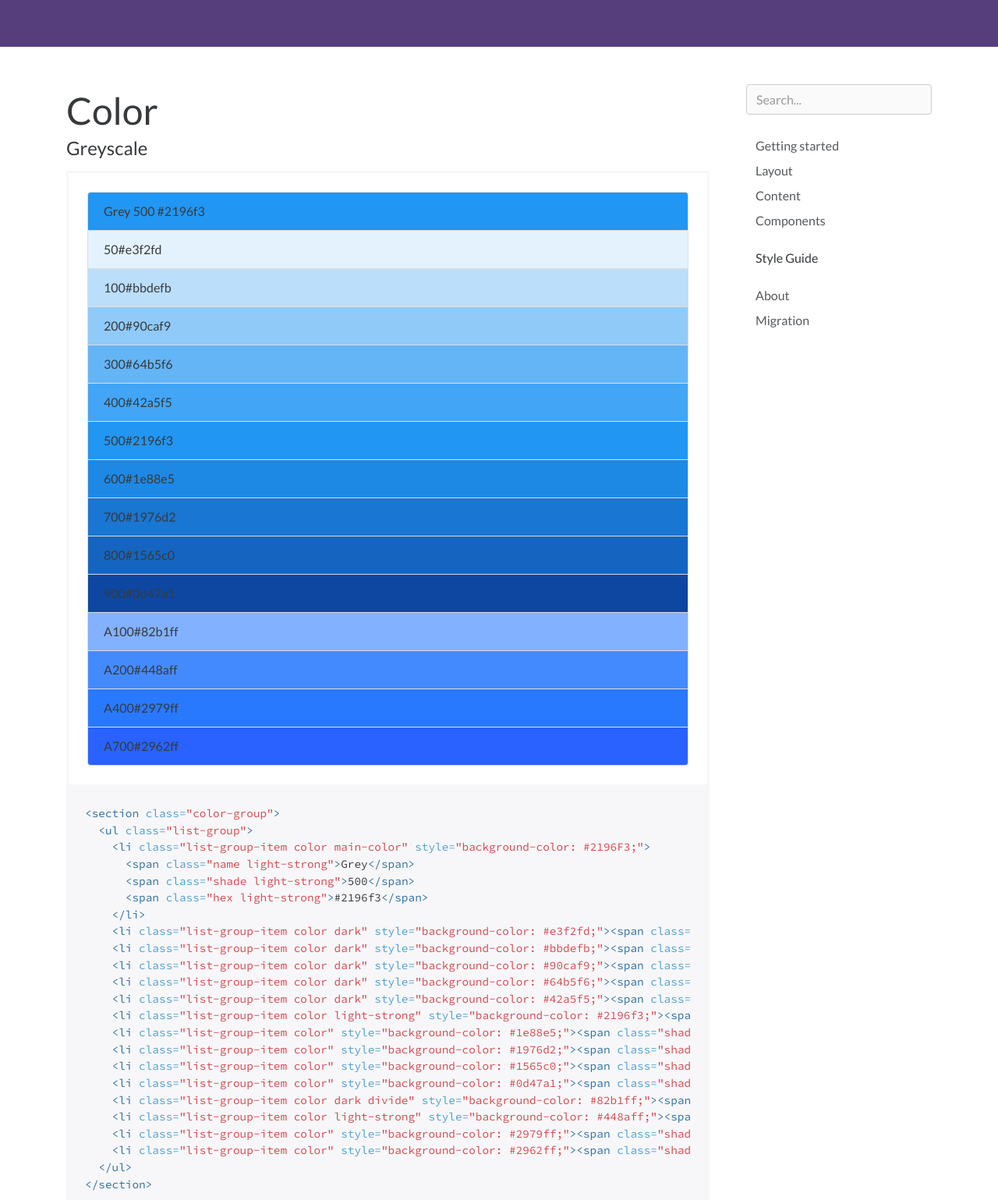
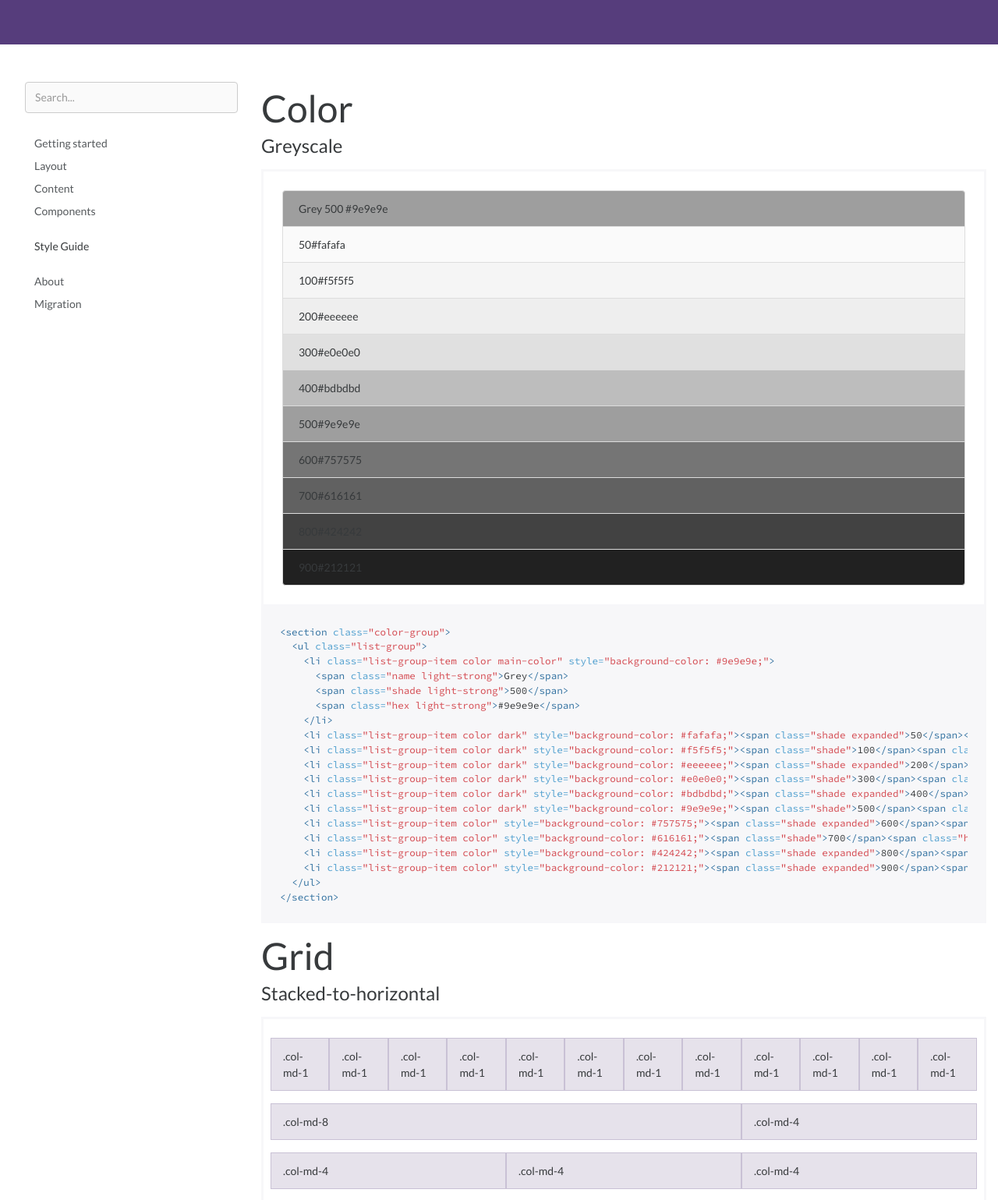
Before and after one commit to onenameio/rhythm-old, a Jekyll site: the page built from docs/style-guide/index.md, in a window 1280 px wide, cut to the strip 333-1872 px from the top of the page. Shown: the whole strip at 78% size. Built offline with Jekyll 4.4.1, drawn with Linux system fonts in a browser that asks for light colours; nearby versions of some CDN libraries; some of the changed text lies outside the part shown.

Commit message:
choosing colors for app, adjusted layout of style guide, removed borders from list items

```diff
--- a/docs/_layouts/docs.html
+++ b/docs/_layouts/docs.html
@@ -19,12 +19,12 @@
       </div>
     </div>
 
-    <div class="container">
+    <div class="container-fluid">
       <div class="row">
-        <div class="col-md-3 col-md-push-9 bd-sidebar">
+        <div class="col-md-3 bd-sidebar">
           {% include nav-docs.html %}
         </div>
-        <div class="col-md-9 col-md-pull-3 bd-content">
+        <div class="col-md-9 col-md-push bd-content">
           <h1 class="bd-title" id="content">{{ page.title }}</h1>
           {{ content }}
         </div>
--- a/docs/style-guide/index.md
+++ b/docs/style-guide/index.md
@@ -10,25 +10,21 @@ group: style-guide
 {% example html %}
 <section class="color-group">
   <ul class="list-group">
-    <li class="list-group-item color main-color" style="background-color: #2196F3;">
+    <li class="list-group-item color main-color" style="background-color: #9e9e9e;">
       <span class="name light-strong">Grey</span>
       <span class="shade light-strong">500</span>
-      <span class="hex light-strong">#2196f3</span>
+      <span class="hex light-strong">#9e9e9e</span>
     </li>
-    <li class="list-group-item color dark" style="background-color: #e3f2fd;"><span class="shade expanded">50</span><span class="hex">#e3f2fd</span></li>
-    <li class="list-group-item color dark" style="background-color: #bbdefb;"><span class="shade">100</span><span class="hex">#bbdefb</span></li>
-    <li class="list-group-item color dark" style="background-color: #90caf9;"><span class="shade expanded">200</span><span class="hex">#90caf9</span></li>
-    <li class="list-group-item color dark" style="background-color: #64b5f6;"><span class="shade">300</span><span class="hex">#64b5f6</span></li>
-    <li class="list-group-item color dark" style="background-color: #42a5f5;"><span class="shade expanded">400</span><span class="hex">#42a5f5</span></li>
-    <li class="list-group-item color light-strong" style="background-color: #2196f3;"><span class="shade">500</span><span class="hex">#2196f3</span></li>
-    <li class="list-group-item color" style="background-color: #1e88e5;"><span class="shade expanded">600</span><span class="hex">#1e88e5</span></li>
-    <li class="list-group-item color" style="background-color: #1976d2;"><span class="shade">700</span><span class="hex">#1976d2</span></li>
-    <li class="list-group-item color" style="background-color: #1565c0;"><span class="shade expanded">800</span><span class="hex">#1565c0</span></li>
-    <li class="list-group-item color" style="background-color: #0d47a1;"><span class="shade expanded">900</span><span class="hex">#0d47a1</span></li>
-    <li class="list-group-item color dark divide" style="background-color: #82b1ff;"><span class="shade accent">A100</span><span class="hex">#82b1ff</span></li>
-    <li class="list-group-item color light-strong" style="background-color: #448aff;"><span class="shade accent expanded">A200</span><span class="hex">#448aff</span></li>
-    <li class="list-group-item color" style="background-color: #2979ff;"><span class="shade accent expanded">A400</span><span class="hex">#2979ff</span></li>
-    <li class="list-group-item color" style="background-color: #2962ff;"><span class="shade accent">A700</span><span class="hex">#2962ff</span></li>
+    <li class="list-group-item color dark" style="background-color: #fafafa;"><span class="shade expanded">50</span><span class="hex">#fafafa</span></li>
+    <li class="list-group-item color dark" style="background-color: #f5f5f5;"><span class="shade">100</span><span class="hex">#f5f5f5</span></li>
+    <li class="list-group-item color dark" style="background-color: #eeeeee;"><span class="shade expanded">200</span><span class="hex">#eeeeee</span></li>
+    <li class="list-group-item color dark" style="background-color: #e0e0e0;"><span class="shade">300</span><span class="hex">#e0e0e0</span></li>
+    <li class="list-group-item color dark" style="background-color: #bdbdbd;"><span class="shade expanded">400</span><span class="hex">#bdbdbd</span></li>
+    <li class="list-group-item color dark" style="background-color: #9e9e9e;"><span class="shade">500</span><span class="hex">#9e9e9e</span></li>
+    <li class="list-group-item color" style="background-color: #757575;"><span class="shade expanded">600</span><span class="hex">#757575</span></li>
+    <li class="list-group-item color" style="background-color: #616161;"><span class="shade">700</span><span class="hex">#616161</span></li>
+    <li class="list-group-item color" style="background-color: #424242;"><span class="shade expanded">800</span><span class="hex">#424242</span></li>
+    <li class="list-group-item color" style="background-color: #212121;"><span class="shade expanded">900</span><span class="hex">#212121</span></li>
   </ul>
 </section>
 {% endexample %}
--- a/scss/_list-group.scss
+++ b/scss/_list-group.scss
@@ -18,9 +18,9 @@
   display: block;
   padding: .75rem 1.25rem;
   // Place the border on the list items and negative margin up for better styling
-  margin-bottom: -$list-group-border-width;
-  background-color: $list-group-bg;
-  border: $list-group-border-width solid $list-group-border-color;
+  // margin-bottom: -$list-group-border-width;
+  // background-color: $list-group-bg;
+  // border: $list-group-border-width solid $list-group-border-color;
 
   // Round the first and last items
   &:first-child {
--- a/scss/_variables.scss
+++ b/scss/_variables.scss
@@ -150,7 +150,7 @@ $font-family-base:           $font-family-sans-serif !default;
 // Pixel value used to responsively scale all typography. Applied to the `<html>` element.
 $font-size-root:             16px !default;
 
-$font-size-base:             1rem !default;
+$font-size-base:             0.875rem !default;
 $font-size-lg:               1.25rem !default;
 $font-size-sm:               .875rem !default;
 $font-size-xs:               .75rem !default;
@@ -180,7 +180,7 @@ $headings-font-weight:       400 !default;
 $headings-line-height:       1.1 !default;
 $headings-color:             inherit !default;
 
-$lead-font-size:             1.25rem !default;
+$lead-font-size:             1rem !default;
 $lead-font-weight:           300 !default;
 
 $text-muted:                  $gray-light !default;
```
Also changed, not shown: dist/css/bootstrap.css, dist/css/bootstrap.min.css, docs/dist/css/bootstrap.css, docs/dist/css/bootstrap.min.css, 4 other files.
